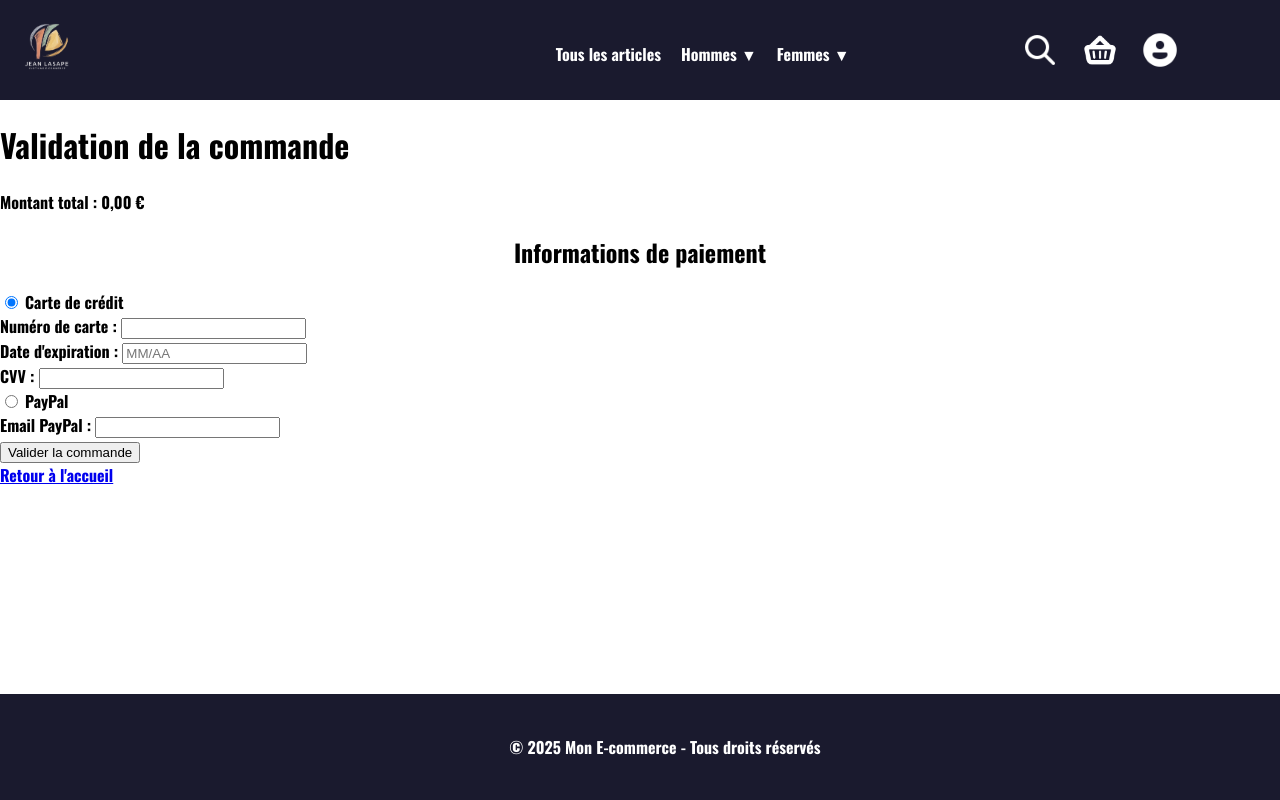
After one commit to BjornHgn/symfony_project, a Symfony app: template templates/cart/validate.html.twig in a window 1280 px wide; the page is wider, and only the part inside the window is pictured. The commit adds this page. Run offline with Twig, Linux system fonts and the light colour scheme; the template is opened without the code that fills it, so the values that code supplies are empty; some libraries are stand-ins or nearby versions.

Commit message:
Page Cart/validate

```diff
--- a/templates/cart/index.html.twig
+++ b/templates/cart/index.html.twig
@@ -71,7 +71,7 @@
 
         <div class="cart-actions">
             <a href="{{ path('app_home') }}" class="btn btn-continue">Continuer mes achats</a>
-            <button class="btn btn-checkout">Passer la commande</button>
+            <a href="{{ path('app_cart_validate') }}" class="btn btn-checkout">Passer la commande</a>
         </div>
     {% endif %}
 </div>
--- /dev/null
+++ b/templates/cart/validate.html.twig
@@ -0,0 +1,45 @@
+{% extends 'base.html.twig' %}
+
+{% block title %}Validation de la commande{% endblock %}
+
+{% block body %}
+<div class="cart-container">
+    <h1 class="cart-title">Validation de la commande</h1>
+
+    <p>Montant total : {{ total|number_format(2, ',', ' ') }} €</p>
+
+    <form action="{{ path('app_cart_validate') }}" method="post">
+        <h2>Informations de paiement</h2>
+
+        <div>
+            <input type="radio" id="credit_card" name="payment_method" value="credit_card" checked>
+            <label for="credit_card">Carte de crédit</label>
+        </div>
+        <div>
+            <label for="card_number">Numéro de carte :</label>
+            <input type="text" id="card_number" name="card_number" required>
+        </div>
+        <div>
+            <label for="expiry_date">Date d'expiration :</label>
+            <input type="text" id="expiry_date" name="expiry_date" placeholder="MM/AA" required>
+        </div>
+        <div>
+            <label for="cvv">CVV :</label>
+            <input type="text" id="cvv" name="cvv" required>
+        </div>
+
+        <div>
+            <input type="radio" id="paypal" name="payment_method" value="paypal">
+            <label for="paypal">PayPal</label>
+        </div>
+        <div>
+            <label for="paypal_email">Email PayPal :</label>
+            <input type="email" id="paypal_email" name="paypal_email">
+        </div>
+
+        <button type="submit" class="btn btn-checkout">Valider la commande</button>
+    </form>
+
+    <a href="{{ path('app_home') }}" class="btn btn-continue">Retour à l'accueil</a>
+</div>
+{% endblock %}
```
Also changed, not shown: src/Controller/CartController.php (+50 -1 lines).
